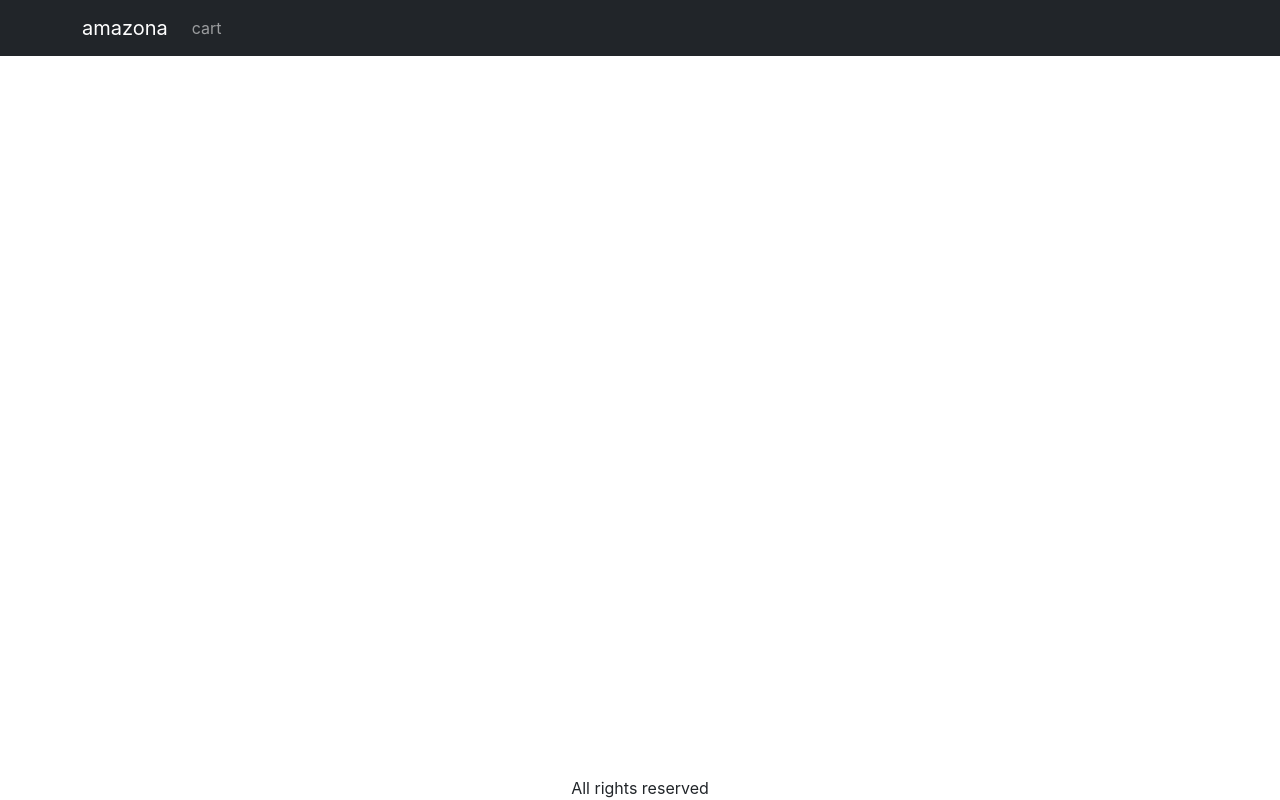
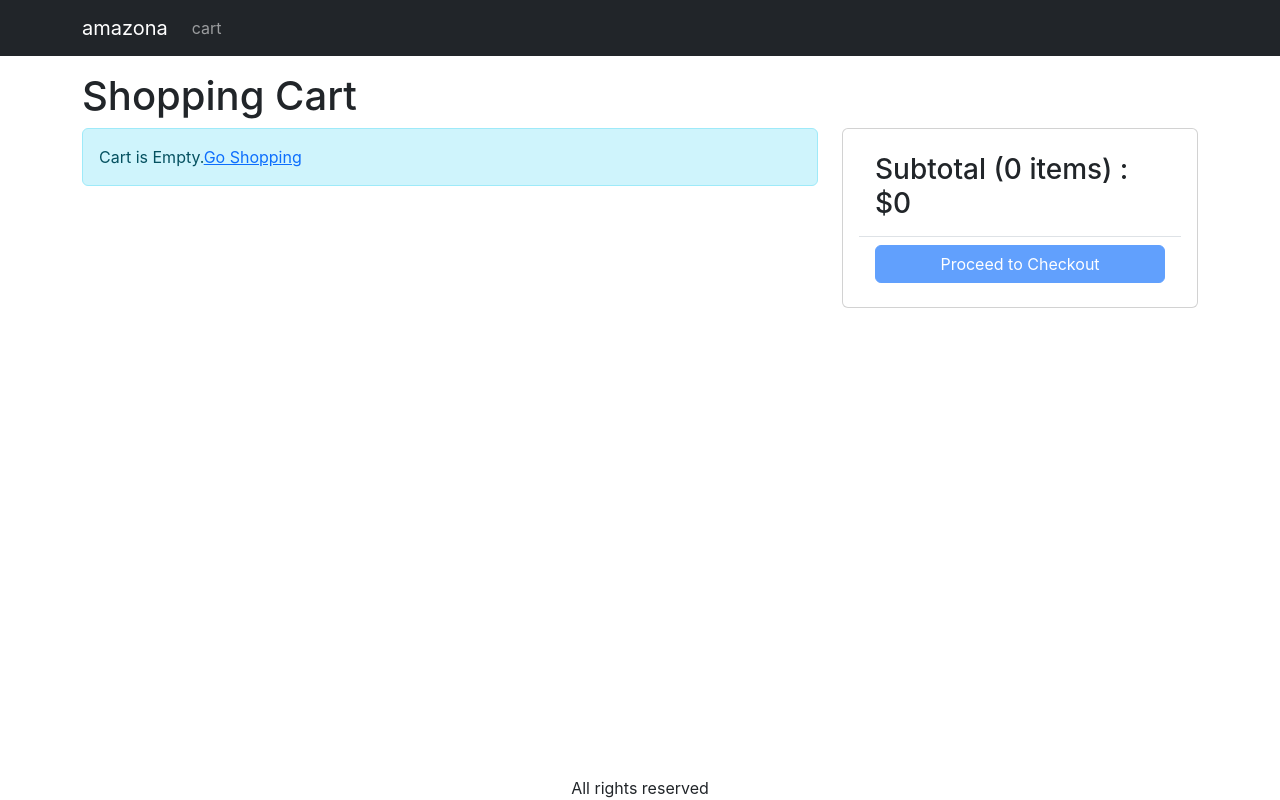
Before and after one commit to ARUNCHANDERRC/amazona, a React (Create React App) app in the folder frontend/: page /cart in a window 1280 px wide. Built offline with nearby package versions, Linux system fonts and the light colour scheme.

Commit message:
16- Create Cart Screen

```diff
--- a/frontend/src/App.js
+++ b/frontend/src/App.js
@@ -8,6 +8,7 @@
 import Badge from 'react-bootstrap/Badge';
 import Nav from 'react-bootstrap/Nav';
 import { Store } from './Store';
+import CartScreen from './screens/CartScreen';
 
 function App() {
   const { state } = useContext(Store);
@@ -39,6 +40,7 @@
             <Routes>
               <Route path="/product/:slug" element={<ProductScreen />} />
               <Route path="/" element={<HomeScreen />} />
+              <Route path="/cart" element={<CartScreen/>} />
             </Routes>
           </Container>
         </main>
--- a/frontend/src/index.css
+++ b/frontend/src/index.css
@@ -44,3 +44,7 @@
 .img-large{
   max-width: 100%;
 }
+
+.img-thumbnail{
+  height: 80px;
+}
--- /dev/null
+++ b/frontend/src/screens/CartScreen.js
@@ -0,0 +1,90 @@
+import { useContext } from 'react';
+import { Store } from '../Store';
+import { Helmet } from 'react-helmet-async';
+import { Row, Col,ListGroup,Button, Card } from 'react-bootstrap';
+import MessageBox from '../components/MessageBox';
+import {Link} from 'react-router-dom';
+
+export default function CartScreen() {
+  const { state, dispatch: ctxDispatch } = useContext(Store);
+  const {
+    cart: { cartItems },
+  } = state;
+  return (
+    <div>
+      <Helmet>
+        <title>Shooping Cart</title>
+      </Helmet>
+      <h1>Shopping Cart</h1>
+      <Row>
+        <Col md={8}>
+          {cartItems.length === 0 ? (
+            <MessageBox>
+              {' '}
+              Cart is Empty.
+              <Link to="/">Go Shopping</Link>
+            </MessageBox>
+          ) : (
+            <ListGroup>
+                {cartItems.map((item)=>(
+                    <ListGroup.Item key={item._id}>
+                        <Row className='align-items-center'>
+                            <Col md={4}>
+                                <img
+                                src={item.image}
+                                alt={item.image}
+                                className="img-fluid rounded img-thumbnail">
+                                </img>{''}
+                                <Link to ={`/product/${item.slug}`}>{item.name}</Link>
+                            </Col>
+                            <Col md={3}>
+                                <Button variant ="light" disabled ={item.quantity === 1}>
+                                    <i className ="fas fa-minus-circle"></i>
+                                </Button>{' '}
+                                <span>{item.quantity}</span> {' '}
+                                <Button variant ="light" disabled ={item.quantity === 1}>
+                                    <i className ="fas fa-plus-circle"></i>
+                                </Button>
+                            </Col>
+                            <Col md ={3}>${item.price}</Col>
+                            <Col md={2}>
+                                <Button variant ="light">
+                                    <i className='fas fa-trash'></i>
+                                </Button>
+                            </Col>
+                        </Row>
+                    </ListGroup.Item>
+                ))}
+            </ListGroup>
+          )}
+        </Col>
+        <Col md={4}>
+        <Card>
+            <Card.Body>
+              <ListGroup variant="flush">
+                <ListGroup.Item>
+                  <h3>
+                    Subtotal ({cartItems.reduce((a, c) => a + c.quantity, 0)}{' '}
+                    items) : $
+                    {cartItems.reduce((a, c) => a + c.price * c.quantity, 0)}
+                  </h3>
+                </ListGroup.Item>
+                <ListGroup.Item>
+                  <div className="d-grid">
+                    <Button
+                      type="button"
+                      variant="primary"
+                      disabled={cartItems.length === 0}
+                    >
+                      Proceed to Checkout
+                    </Button>
+                  </div>
+                </ListGroup.Item>
+              </ListGroup>
+            </Card.Body>
+          </Card>
+        </Col>
+      </Row>
+    </div>
+  );
+}
--- a/frontend/src/screens/ProductScreen.js
+++ b/frontend/src/screens/ProductScreen.js
@@ -1,5 +1,5 @@
 import React, { useContext } from 'react';
-import { useParams } from 'react-router-dom';
+import { useNavigate, useParams } from 'react-router-dom';
 import axios from 'axios';
 import { useReducer, useEffect } from 'react';
 import { Row, Col, ListGroup } from 'react-bootstrap';
@@ -26,6 +26,7 @@
 };
 
 function ProductScreen() {
+  const navigate = useNavigate();
   const params = useParams();
   const { slug } = params;
   const [{ loading, error, product }, dispatch] = useReducer(reducer, {
@@ -63,6 +64,7 @@
       type: 'CART_ADD_ITEM',
       payload: { ...product, quantity},
     });
+    navigate('/cart');
   };
 
   return loading ? (
```
Also changed, not shown: 1 other file (tests, documents, lock files or other folders).
